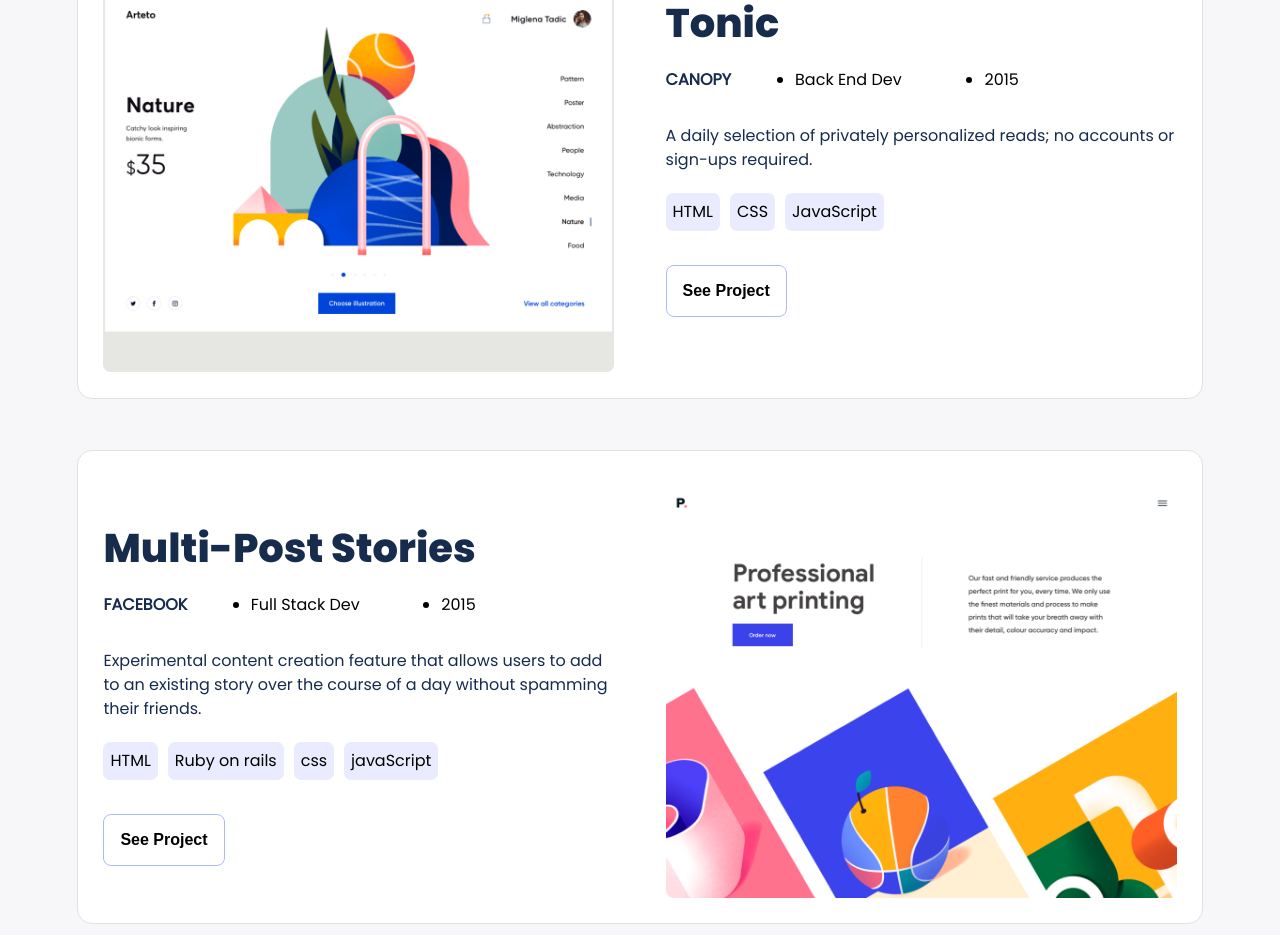
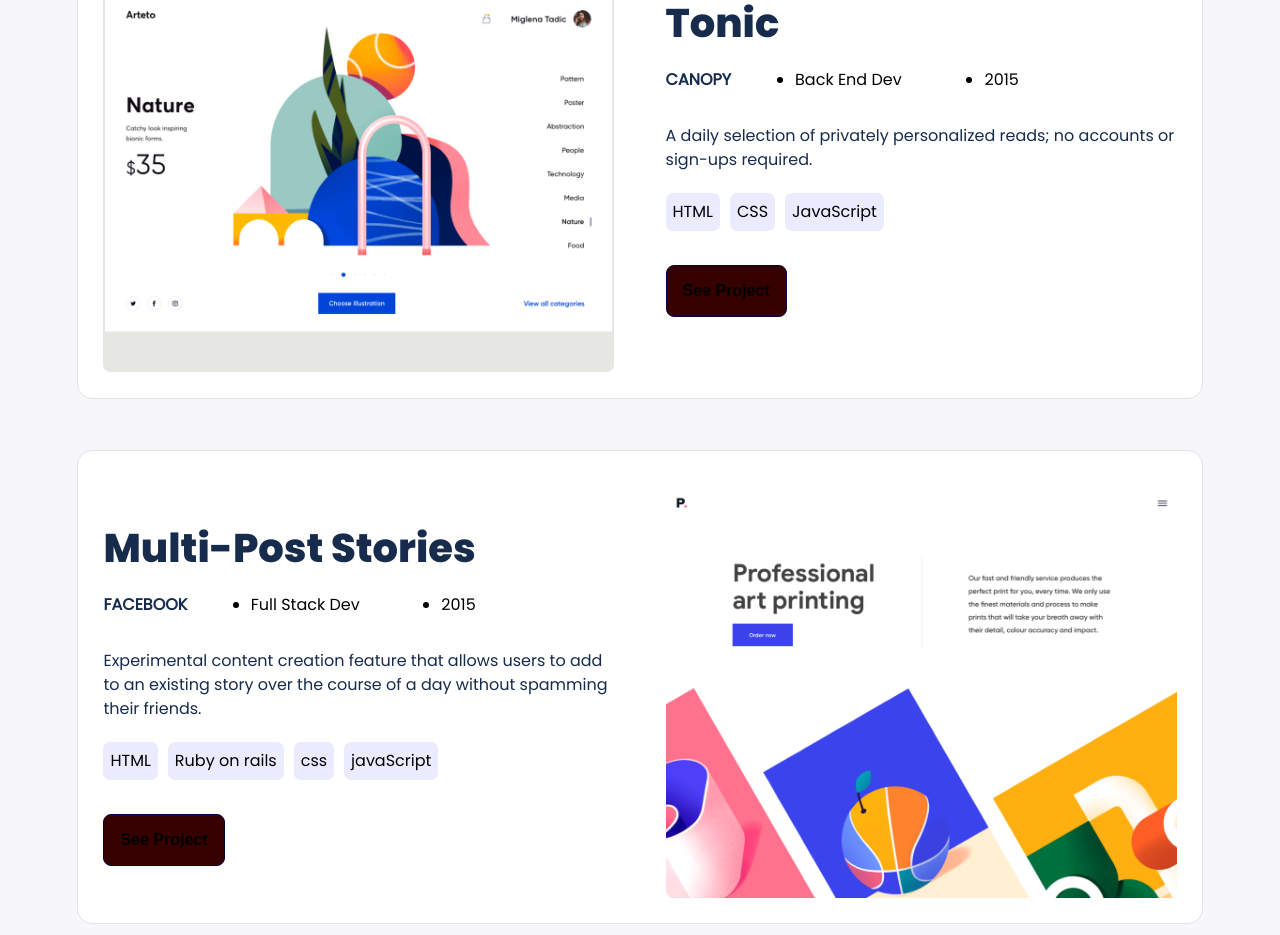
Before and after one commit to Katended/Mobile-First-Portfolio-Project, a website: page Index.html in a window 1280 px wide. Shown: the part 845-1780 px from the top of the page. Drawn offline with Linux system fonts and the light colour scheme.

Commit message:
New fixes

```diff
--- a/style.css
+++ b/style.css
@@ -766,13 +766,13 @@ textarea {
 
   .call-to-action {
     margin-top: 1.5rem;
-    border: 1px solid #afb7ff;
+    border: 1px solid #000745;
     border-radius: 8px;
     color: #000;
     justify-content: center;
     font-size: 1rem;
     padding: 1rem;
-    background-color: #fff;
+    background-color: #370000;
     margin-bottom: 0;
     z-index: 1;
     width: fit-content;
```
